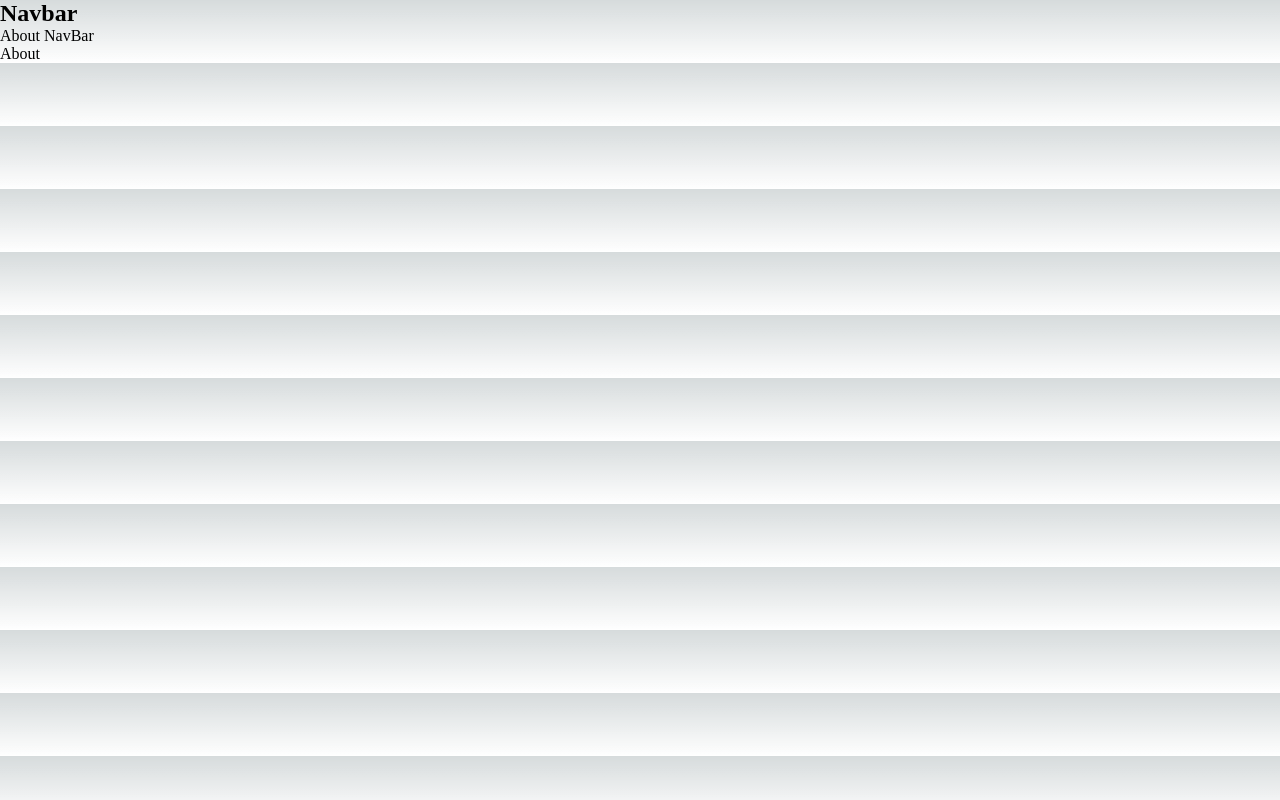
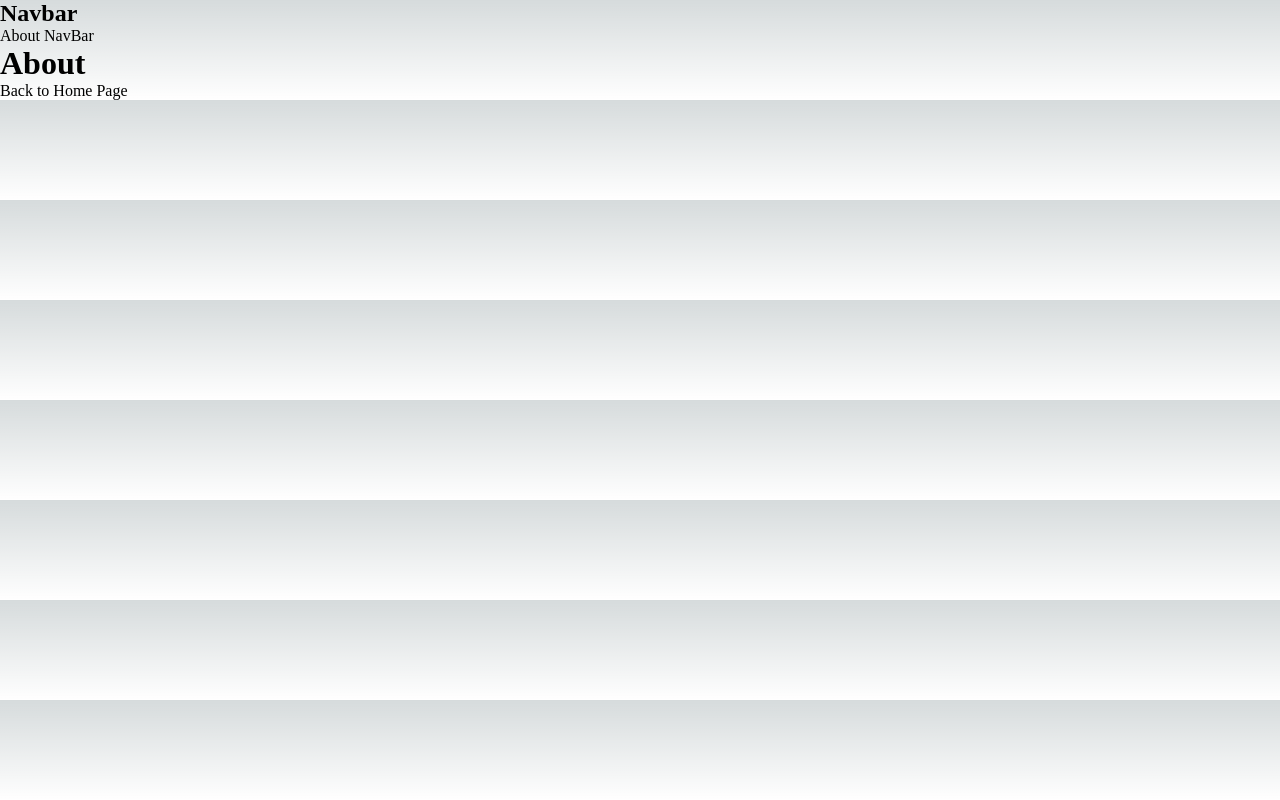
Before and after one commit to hwangblood/next-js-course, a Next.js app in the folder next-app/: page /about in a window 1280 px wide. Built offline with nearby package versions, Linux system fonts and the light colour scheme.

Commit message:
L02: Adding links to pages

```diff
--- a/next-app/app/about/page.tsx
+++ b/next-app/app/about/page.tsx
@@ -1,7 +1,13 @@
+import Link from "next/link";
 import React from "react";
 
 type Props = {};
 
 export default function About({}: Props) {
-  return <div>About</div>;
+  return (
+    <>
+      <h1>About</h1>
+      <Link href={"/"}>Back to Home Page</Link>
+    </>
+  );
 }
--- a/next-app/app/page.tsx
+++ b/next-app/app/page.tsx
@@ -1,6 +1,7 @@
 import Image from "next/image";
 import { Inter } from "next/font/google";
 import styles from "./page.module.css";
+import Link from "next/link";
 
 const inter = Inter({ subsets: ["latin"] });
 
@@ -8,6 +9,7 @@ export default function Home() {
   return (
     <main className={styles.main}>
       <h1>Hello World!</h1>
+      <Link href={"/about"}>Go to About page</Link>
     </main>
   );
 }
```
